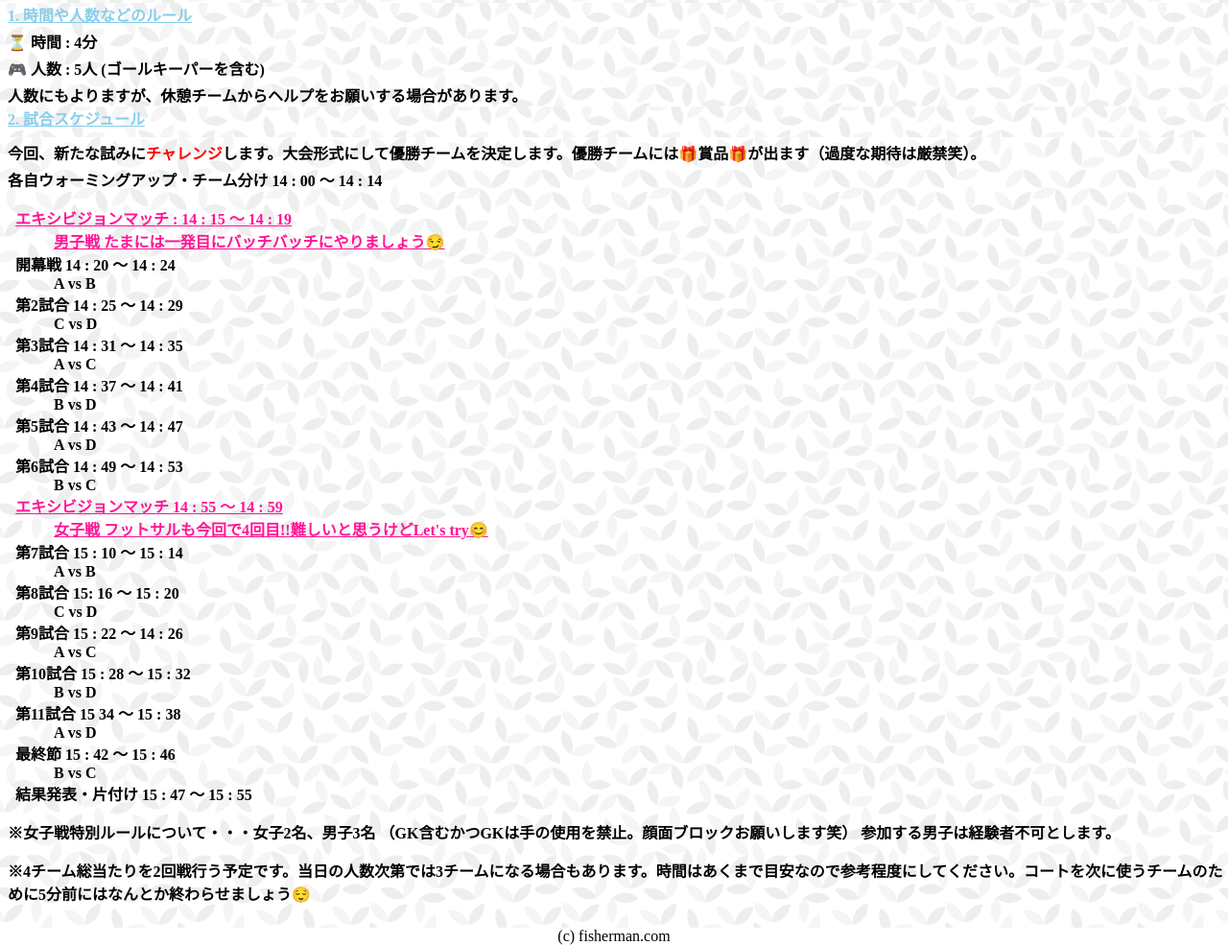
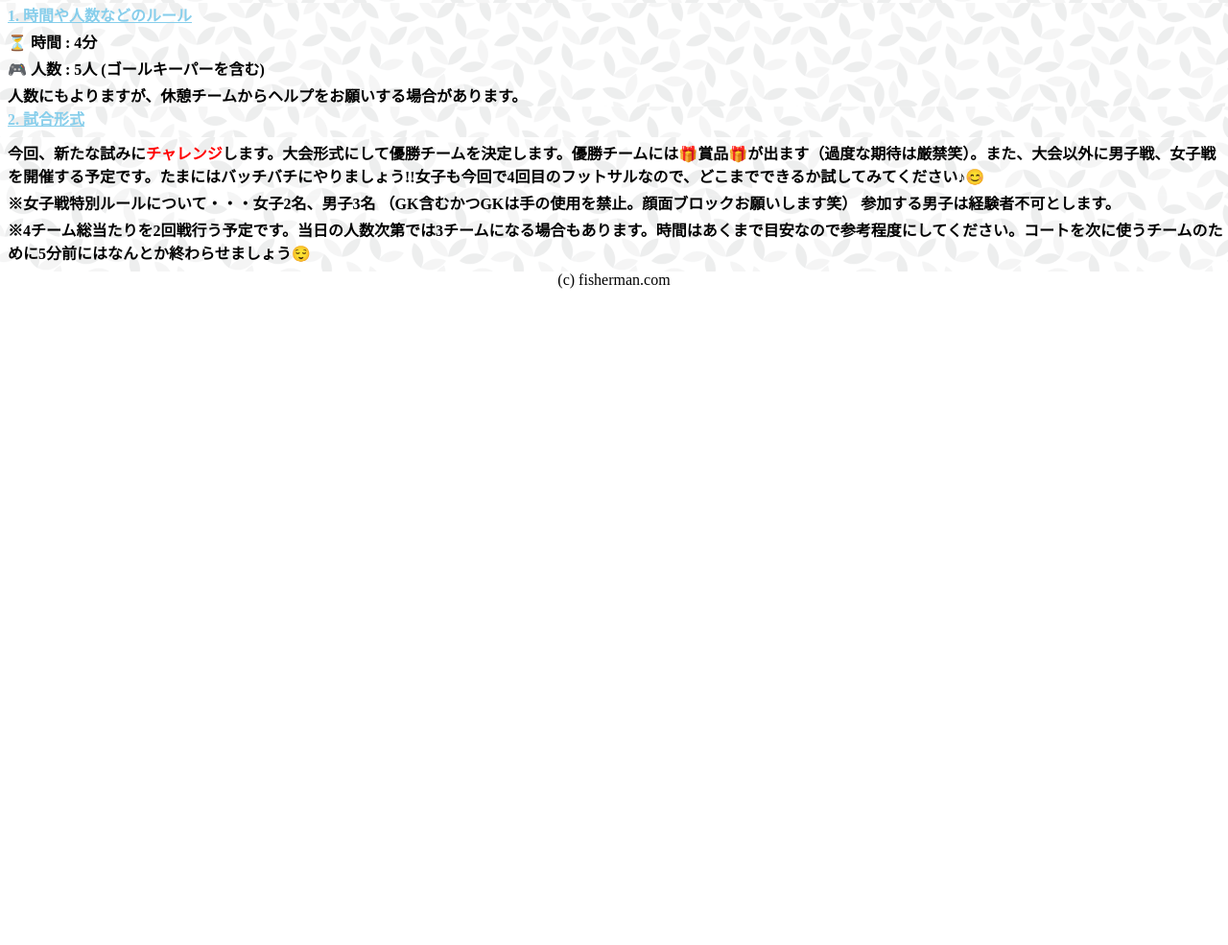
Before and after one commit to IchiroOhshiro/THE-NEXT-FUTSAL, a plain HTML site: page index.html in a window 1280 px wide. Shown: the part 343-1328 px from the top of the page at 96% size. After the commit the page ends 800 px from the top, so only its background shows below. Drawn offline with Linux system fonts and the light colour scheme.

Commit message:
Add files via upload

```diff
--- a/index.html
+++ b/index.html
@@ -1,22 +1,26 @@
 <!DOCTYPE html>
 <html lang="ja">
+
 <head>
   <meta charset="UTF-8">
   <meta name="viewport" content="width=device-width, initial-scale=1.0">
   <title>THE NEXT FUTSAL</title>
   <link rel="stylesheet" href="style.css">
 </head>
+
 <body>
   <header>
     <h1>THE NEXT FUTSAL</h1>
   </header>
   <main>
     <h2> ⚽️ フットサル詳細です ⚽️</h2>
-    <p class="days">  🕑 日時 : 9月23日（土） 14:00 〜 16:00 🕓</p>
-    <p class="place"> 🏟 場所 : <a href="http://futsalpoint.net/shisetsu/salu/nishiurawa/ "target="_blank">FUTSAL POINT SALU西浦和</a></p>
-    <p class="wrapupparty"> 🍺 打ち上げ : <a href="https://r.gnavi.co.jp/p623700/" target="blank_">炭火焼きとり・焼きとん 千年や</a> 17:30 〜</p>
+    <p class="days"> 🕑 日時 : 9月23日（土） 14:00 〜 16:00 🕓</p>
+    <p class="place"> 🏟 場所 : <a href="http://futsalpoint.net/shisetsu/salu/nishiurawa/ " target="_blank">FUTSAL POINT
+        SALU西浦和</a></p>
+    <p class="wrapupparty"> 🍺 打ち上げ : <a href="https://r.gnavi.co.jp/p623700/" target="blank_">炭火焼きとり・焼きとん 千年や</a> 17:30
+      〜</p>
     <p class="message">皆様、先日のフットサルお疲れ様でした。気づけば9月に突入し、2023年も残り4ヶ月を切りました。やり残したことはありませんか。はい、フットサルやりましょう笑 ♪( ´θ｀)ノ
-    詳細は上記の通りです。それではフットサル、飲み会と今回も全力で楽しみましょう 😁
+      詳細は上記の通りです。それではフットサル、飲み会と今回も全力で楽しみましょう 😁
     </p>
   </main>
   <div class="information">
@@ -24,44 +28,13 @@
     <p class="rules">⏳ 時間 : 4分</p>
     <p class="rules">🎮 人数 : 5人 (ゴールキーパーを含む)</p>
     <p class="rules">人数にもよりますが、休憩チームからヘルプをお願いする場合があります。</p>
-    <h3 class="information">2. 試合スケジュール</h3>
-    <p class="schedules">今回、新たな試みに<span>チャレンジ</span>します。大会形式にして優勝チームを決定します。優勝チームには🎁賞品🎁が出ます（過度な期待は厳禁笑）。</p>
-    <p class="schedules">各自ウォーミングアップ・チーム分け 14 : 00 〜 14 : 14</p>
-    <dl>
-      <dt class="ex">エキシビジョンマッチ : 14 : 15 〜 14 : 19</dt>
-      <dd class="ex">男子戦 たまには一発目にバッチバッチにやりましょう😏</dd>
-      <dt>開幕戦 14 : 20 〜 14 : 24</dt>
-      <dd>A vs B</dd>
-      <dt>第2試合 14 : 25 〜 14 : 29</dt>
-      <dd>C vs D</dd>
-      <dt>第3試合 14 : 31 〜 14 : 35</dt>
-      <dd>A vs C</dd>
-      <dt>第4試合 14 : 37 〜 14 : 41</dt>
-      <dd>B vs D</dd>
-      <dt>第5試合 14 : 43 〜 14 : 47</dt>
-      <dd>A vs D</dd>
-      <dt>第6試合 14 : 49 〜 14 : 53</dt>
-      <dd>B vs C</dd>
-      <dt class="ex">エキシビジョンマッチ 14 : 55 〜 14 : 59</dt>
-      <dd class="ex">女子戦 フットサルも今回で4回目!!難しいと思うけどLet's try😊</dd>
-      <dt>第7試合 15 : 10 〜 15 : 14</dt>
-      <dd>A vs B</dd>
-      <dt>第8試合 15: 16 〜 15 : 20</dt>
-      <dd>C vs D</dd>
-      <dt>第9試合 15 : 22 〜 14 : 26</dt>
-      <dd>A vs C</dd>
-      <dt>第10試合 15 : 28 〜 15 : 32</dt>
-      <dd>B vs D</dd>
-      <dt>第11試合 15 34 〜 15 : 38</dt>
-      <dd>A vs D</dd>
-      <dt>最終節 15 : 42 〜 15 : 46</dt>
-      <dd>B vs C</dd>
-      <dt>結果発表・片付け 15 : 47 〜 15 : 55</dt>
-      <!-- <dd>B vs C</dd>   -->
-      <p class="explanation">※女子戦特別ルールについて・・・女子2名、男子3名 （GK含むかつGKは手の使用を禁止。顔面ブロックお願いします笑） 参加する男子は経験者不可とします。</p>
-      <p class="explanation">※4チーム総当たりを2回戦行う予定です。当日の人数次第では3チームになる場合もあります。時間はあくまで目安なので参考程度にしてください。コートを次に使うチームのために5分前にはなんとか終わらせましょう😌</p>
+    <h3 class="information">2. 試合形式</h3>
+    <p class="schedules">今回、新たな試みに<span>チャレンジ</span>します。大会形式にして優勝チームを決定します。優勝チームには🎁賞品🎁が出ます（過度な期待は厳禁笑）。また、大会以外に男子戦、女子戦を開催する予定です。たまにはバッチバチにやりましょう!!女子も今回で4回目のフットサルなので、どこまでできるか試してみてください♪😊</p>
+    <p class="explanation">※女子戦特別ルールについて・・・女子2名、男子3名 （GK含むかつGKは手の使用を禁止。顔面ブロックお願いします笑） 参加する男子は経験者不可とします。</p>
+    <p class="explanation">
+      ※4チーム総当たりを2回戦行う予定です。当日の人数次第では3チームになる場合もあります。時間はあくまで目安なので参考程度にしてください。コートを次に使うチームのために5分前にはなんとか終わらせましょう😌
+    </p>
 
-    </dl>
 
   </div>
 
@@ -71,4 +44,5 @@
   </nav>
   <footer>(c) fisherman.com</footer>
 </body>
+
 </html>
--- a/style.css
+++ b/style.css
@@ -31,7 +31,7 @@ h2 {
   text-align: center;
 }
 
-.days, .place, .message, .wrapupparty, .rules, .schedules {
+.days, .place, .message, .wrapupparty, .rules, .schedules, .explanation {
   font-weight: bold;
   padding-top:4px;
   padding-left:8px;
@@ -67,11 +67,6 @@ span {
   color: red;
 }
 
-dl, dt, dd {
-  font-size: 14;
-  font-weight: bold;
-  padding-left: 8px;
-}
 
 .ex {
   color:deeppink;
@@ -79,6 +74,8 @@ dl, dt, dd {
   text-decoration-color: deeppink;
 }
 
+
+
 footer {
   text-align: center;
 }
```
